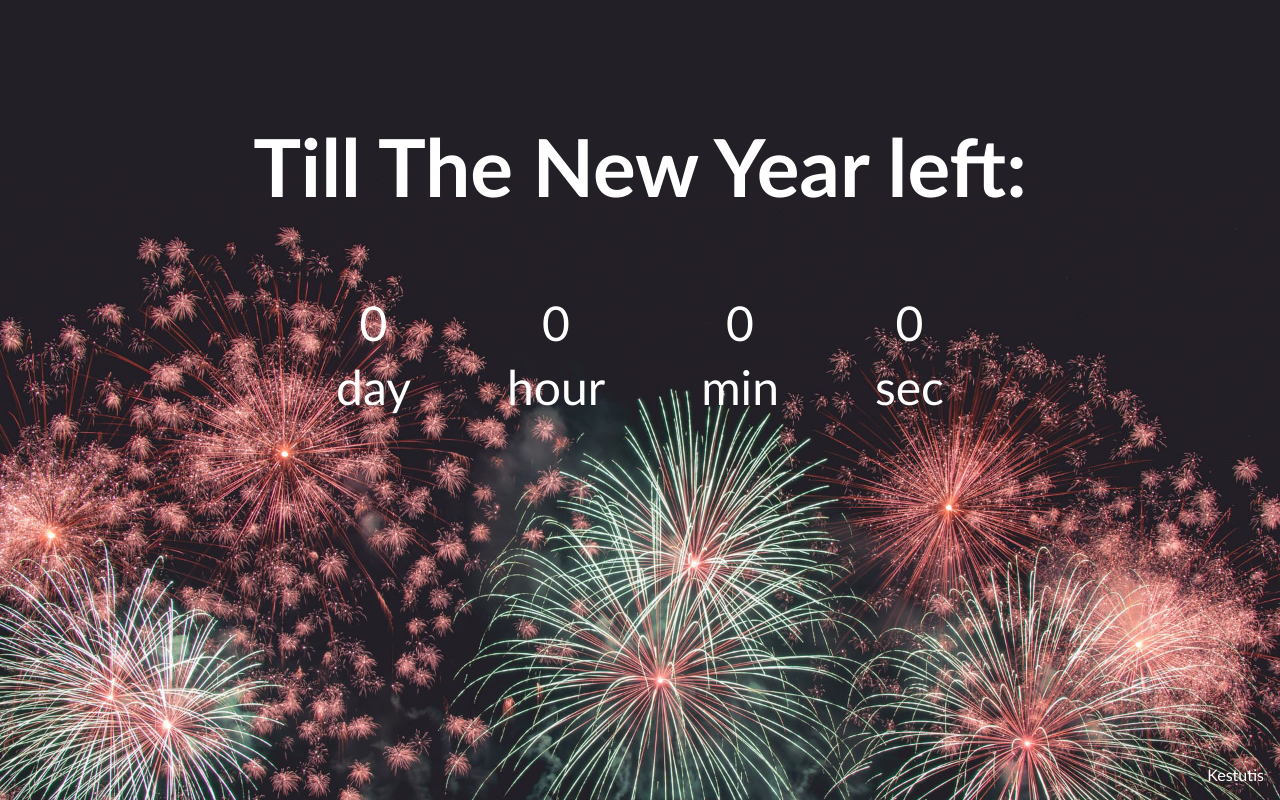
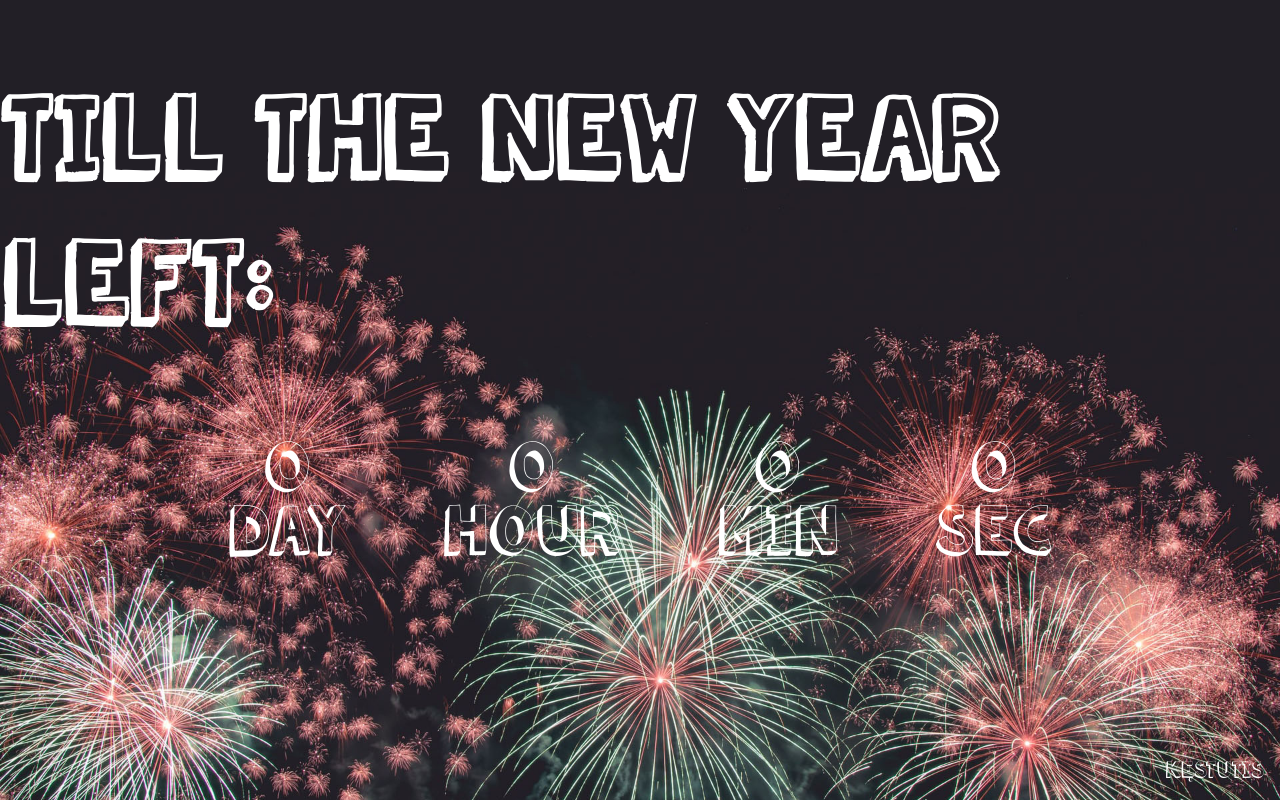
Before and after one commit to KurKestutis/countdown, a plain HTML site: page index.html in a window 1280 px wide. Drawn offline with Linux system fonts and the light colour scheme.

Commit message:
Font changed.

```diff
--- a/index.html
+++ b/index.html
@@ -36,7 +36,7 @@
       </div>
      </main>
 
-    <footer class="footer">Kestutis</footer>
+    <footer class="footer">Kęstutis</footer>
 
     <script src="scripts/script.js"></script>
   </body>
--- a/styles/style.scss
+++ b/styles/style.scss
@@ -1,6 +1,11 @@
+@font-face {
+  font-family: kg-summer-sunshine-shadow;
+  src: url(../fonts/kg-summer-sunshine-shadow.ttf);
+}
+
 .body {
-  font-family: "Trebuchet MS", "Lucida Sans Unicode", "Lucida Grande",
-    "Lucida Sans", Arial, sans-serif;
+  font-family: "kg-summer-sunshine-shadow", "Trebuchet MS",
+    "Lucida Sans Unicode", "Lucida Grande", "Lucida Sans", Arial, sans-serif;
   margin: 0;
   background-image: url(../img/vernon-raineil-cenzon-vLF2n8fiFPY-unsplash_KK.jpg);
   background-size: cover;
@@ -13,7 +18,7 @@
 }
 
 .header {
-  margin-top: 5%;
+  margin-top: 1%;
   font-size: 2.5rem;
 }
 
```
Also changed, not shown: fonts/kg-summer-sunshine-shadow.ttf (added), styles/style.css, 1 other file.
